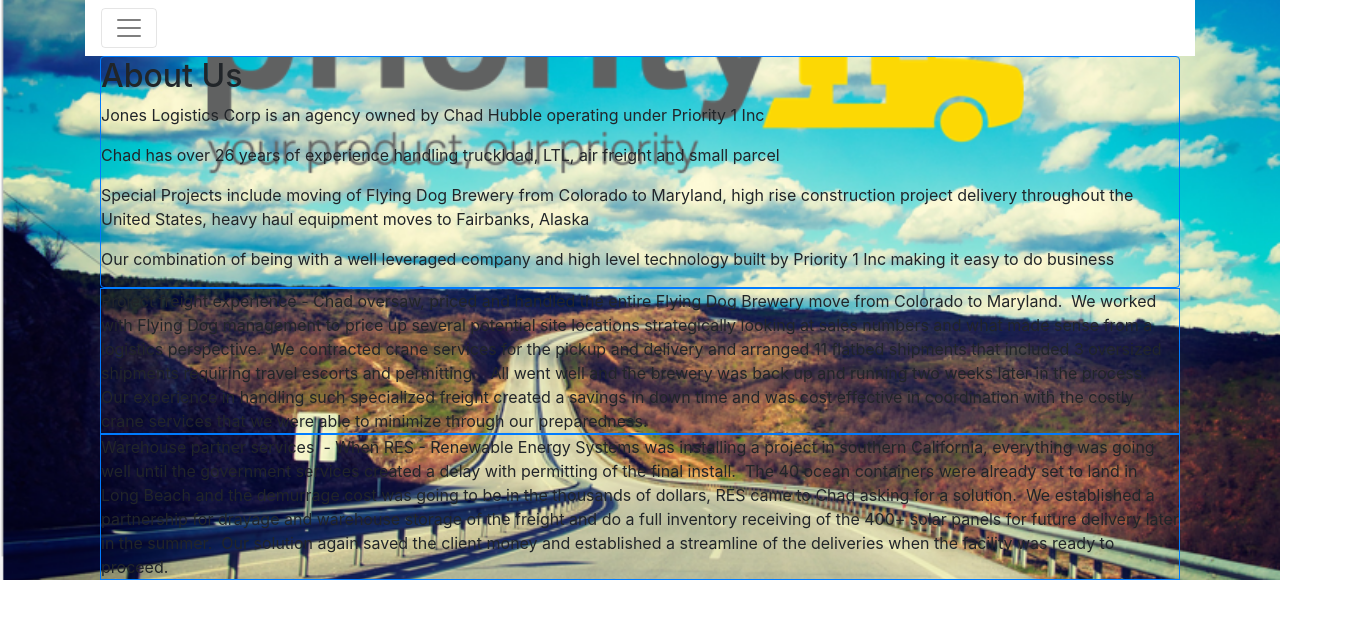
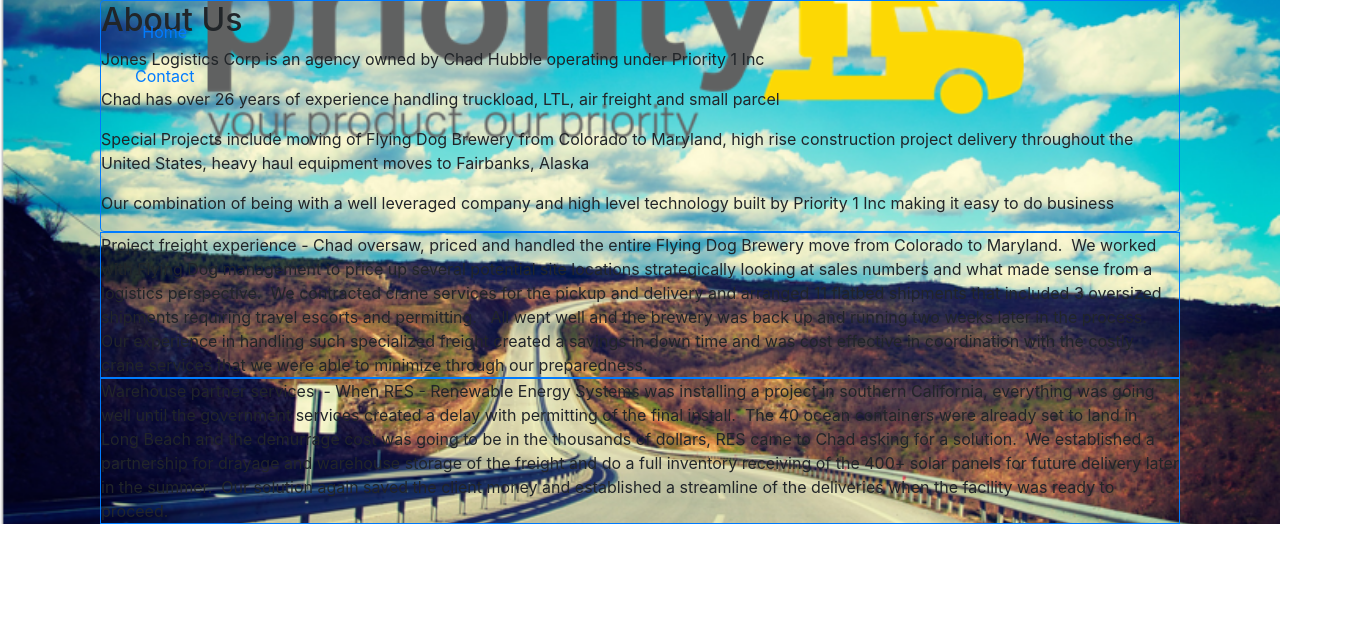
Before and after one commit to mcliff1/jonessite, a React (Create React App) app: page / in a window 1280 px wide. Shown: the top 618 px of the page, 1365 px wide, since content can reach past the window. Built offline with nearby package versions, Linux system fonts and the light colour scheme.

Commit message:
work on nav

```diff
--- a/src/App.css
+++ b/src/App.css
@@ -13,6 +13,21 @@
   background-position: center center;
 }
 
+.nav {
+  padding: 0;
+  margin: 0;
+  position: absolute;
+  top: 0;
+  width: 100%;
+  display: flex;
+}
+
+.navItem {
+  list-style-type: none;
+  text-align: center;
+  padding: 10px;
+  flex: 1;
+}
 
 .App-link {
   color: #09d3ac;
--- a/src/App.js
+++ b/src/App.js
@@ -2,7 +2,7 @@
 import { BrowserRouter as Router, Route } from 'react-router-dom';
 
 import './App.css';
-import Nav from './Nav';
+import Nav2 from './Nav2';
 import About from './components/About';
 import Contact from './components/Contact';
 //import Navigation from './components/Navigation';
@@ -17,7 +17,8 @@
     <div className="bg">
       <Router>
       <div className="container">
-        <Nav />
+        <Nav2 />
+
 
         <div>
           <Route exact path="/" component={About} />
--- /dev/null
+++ b/src/Nav2.js
@@ -0,0 +1,35 @@
+import React, { Component } from 'react';
+import { Link } from 'react-router-dom';
+
+class Nav2 extends Component {
+  constructor(props) {
+    super(props);
+
+    this.toggle = this.toggle.bind(this);
+    this.state = {
+      isOpen: false
+    };
+  }
+
+
+  toggle() {
+    this.setState({
+      isOpen:!this.state.isOpen
+    });
+  }
+
+
+  render() {
+    return(
+      <div className="nav navItem">
+        <nav>
+        <ul>
+          <li className="navItem"><Link to="/">Home</Link></li>
+          <li className="navItem"><Link to="/contact">Contact</Link></li>
+        </ul>
+        </nav>
+      </div>
+    );
+  }
+}
+export default Nav2;
```
